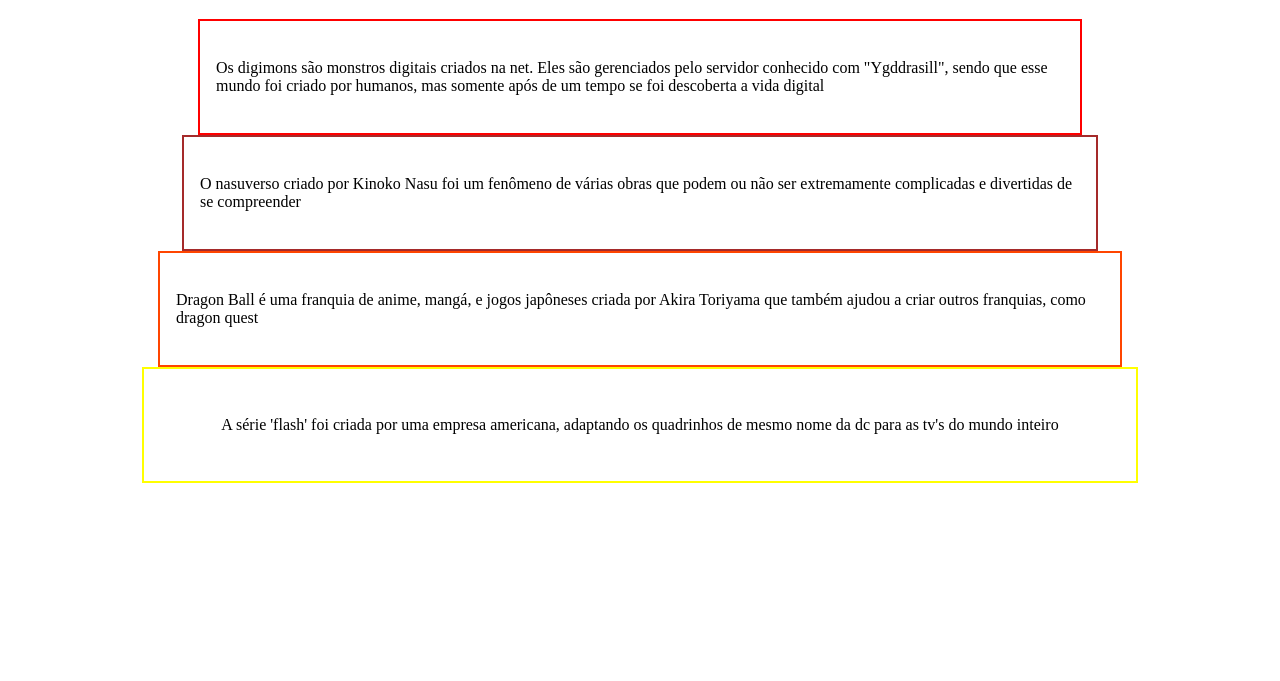
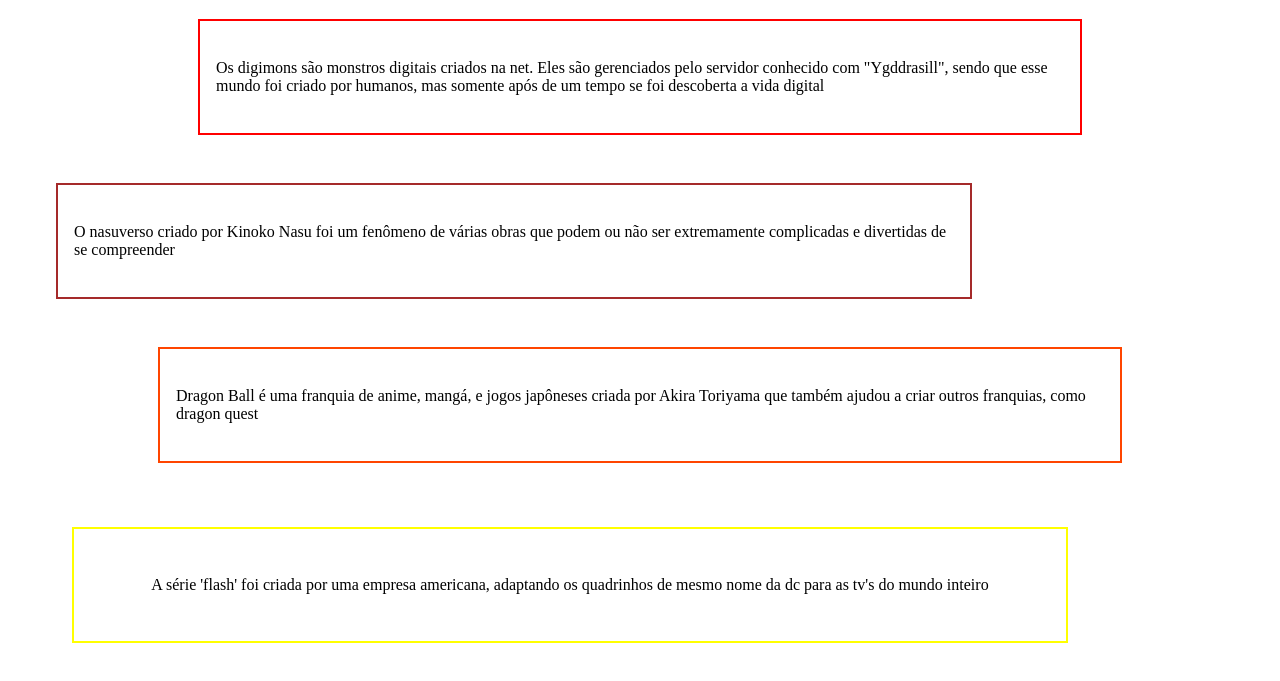
Before and after one commit to Samuel-Emiya/atv1-4bi, a plain HTML site: page index.html in a window 1280 px wide. Shown: the part 61-742 px from the top of the page. Drawn offline with Linux system fonts and the light colour scheme.

Commit message:
Tá pronto

```diff
--- a/style.css
+++ b/style.css
@@ -28,7 +28,7 @@
     border: 2px solid brown;
     width: 55rem;
     height: 5rem;
-    margin: auto;
+    margin: 3rem;
     justify-content: center;
     display: flex;
     align-items: center;
@@ -38,7 +38,7 @@
     border: 2px solid yellow;
     width: 60rem;
     height: 5rem;
-    margin: auto;
+    margin: 4rem;
     justify-content: center;
     display: flex;
     align-items: center;
```
